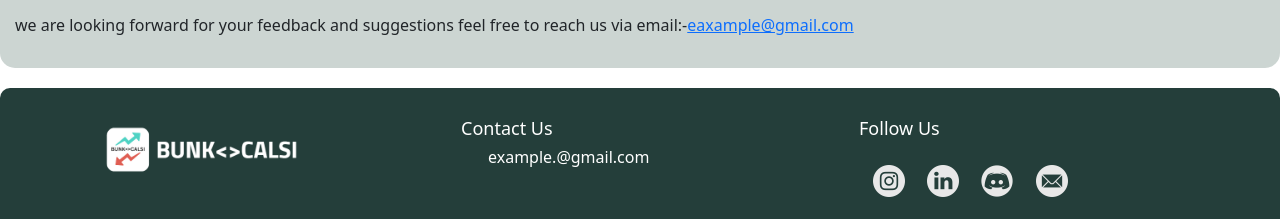
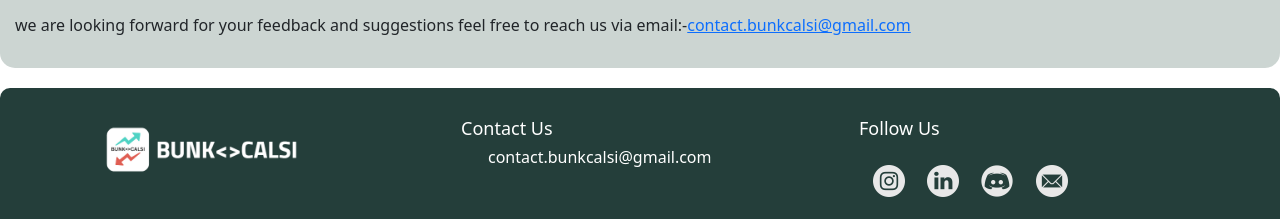
Before and after one commit to Shoneeth/bunkcalsi, a plain HTML site: page developer.html in a window 1280 px wide. Shown: the part 679-898 px from the top of the page. Drawn offline with nearby package versions, Linux system fonts and the light colour scheme.

Commit message:
Add files via upload

```diff
--- a/developer.html
+++ b/developer.html
@@ -31,7 +31,7 @@
             <div class="thankimg"> <img src="hands.webp" width="50%">
             <div class="thanking"><h1> THANK YOU</h1>
             <p>Our Developers are working on this page soon this page will be functional.</p>
-            <p>we are looking forward for your feedback and suggestions feel free to reach us via email:-<a href="#">eaxample@gmail.com</a></p>
+            <p>we are looking forward for your feedback and suggestions feel free to reach us via email:-<a href="contact.bunkcalsi@gmail.com">contact.bunkcalsi@gmail.com</a></p>
             </div>
             </div>
       </div>
@@ -48,16 +48,16 @@
                               <div class="col">
                                     <h4>Contact Us</h4>
                                     <ul>
-                                          <li><a href="#">example.@gmail.com</a></li>
+                                          <li><a href="contact.bunkcalsi@gmail.com">contact.bunkcalsi@gmail.com</a></li>
                                     </ul>
                               </div>
                               <div class="col">
                                     <h4>Follow Us</h4>
                                     <div class="social">
-                                          <a href="#"><img src="instagram.png" width="32px"></a>
+                                          <a href="https://instagram.com/bunkcalsi?igshid=ZDdkNTZiNTM="><img src="instagram.png" width="32px"></a>
                                           <a href="#"><img src="linkedin.png" width="32px"></a>
                                           <a href="#"><img src="discord.png" width="32px"></a>
-                                          <a href="#"><img src="email.png" width="32px"></a>
+                                          <a href="contact.bunkcalsi@gmail.com"><img src="email.png" width="32px"></a>
                                     </div>
                               </div>
                         </div>
```
Also changed, not shown: about.html (+4 -4 lines), donation.html (+3 -3 lines), index.html (+4 -4 lines).
